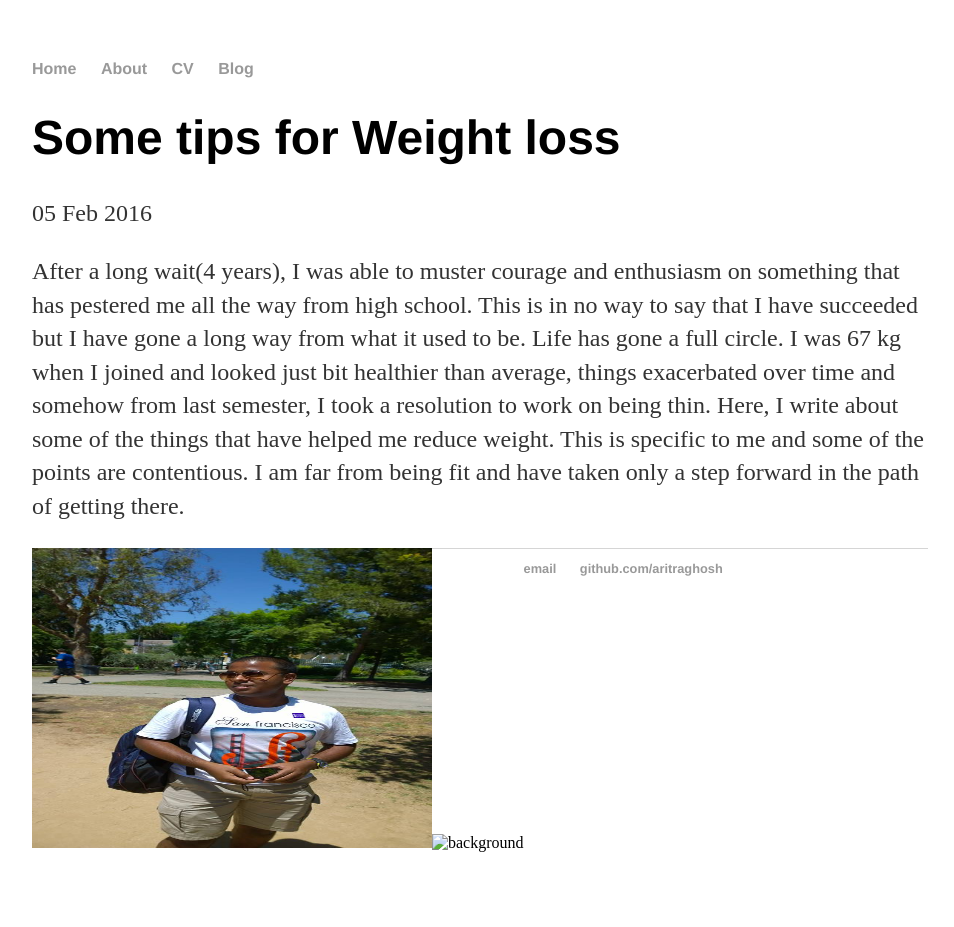
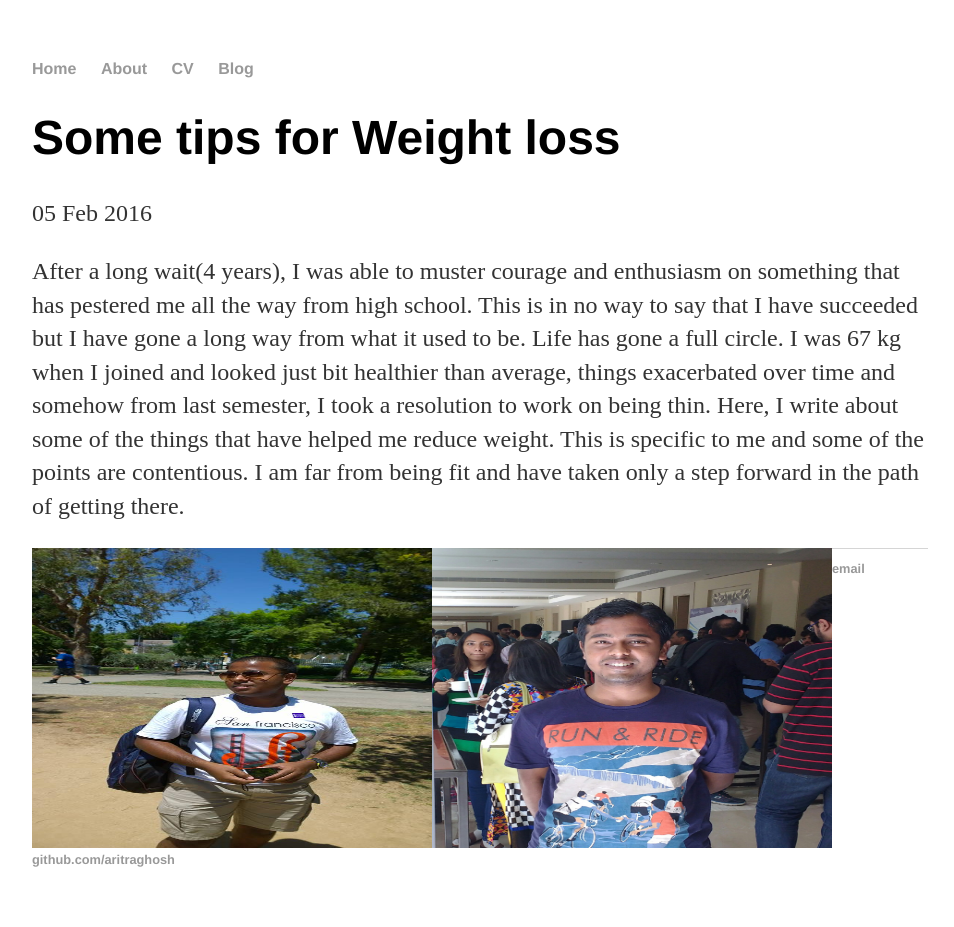
Before and after one commit to aritraghosh/aritraghosh.github.io, a Jekyll site: the page built from _posts/2016-02-05-some-tips-for-weight-loss.md, in a window 1280 px wide. Shown: the whole page, without its empty margins (160-1114 px from the left). Built offline with Jekyll 4.4.1, drawn with Linux system fonts in a browser that asks for light colours; before the commit the page ends 900 px from its top, so only the background shows below that.

Commit message:
Update 2016-02-05-some-tips-for-weight-loss.md

```diff
--- a/_posts/2016-02-05-some-tips-for-weight-loss.md
+++ b/_posts/2016-02-05-some-tips-for-weight-loss.md
@@ -9,5 +9,5 @@ After a long wait(4 years), I was able to muster courage and enthusiasm on somet
 
 
 <div style="float:left;">
-<img alt="logo" src="https://aritraghosh.github.io/images/Aritra_old.jpg" style="width: 400px; height: 300px;" /><img alt="background" src="aritraghosh.github.io/images/IMG_20160123_091910.jpg" style="width: 400px; height: 300px;" />
+<img alt="logo" src="https://aritraghosh.github.io/images/Aritra_old.jpg" style="width: 400px; height: 300px;" /><img alt="background" src="https://aritraghosh.github.io/images/IMG_20160123_091910.jpg" style="width: 400px; height: 300px;" />
 </div>
```
